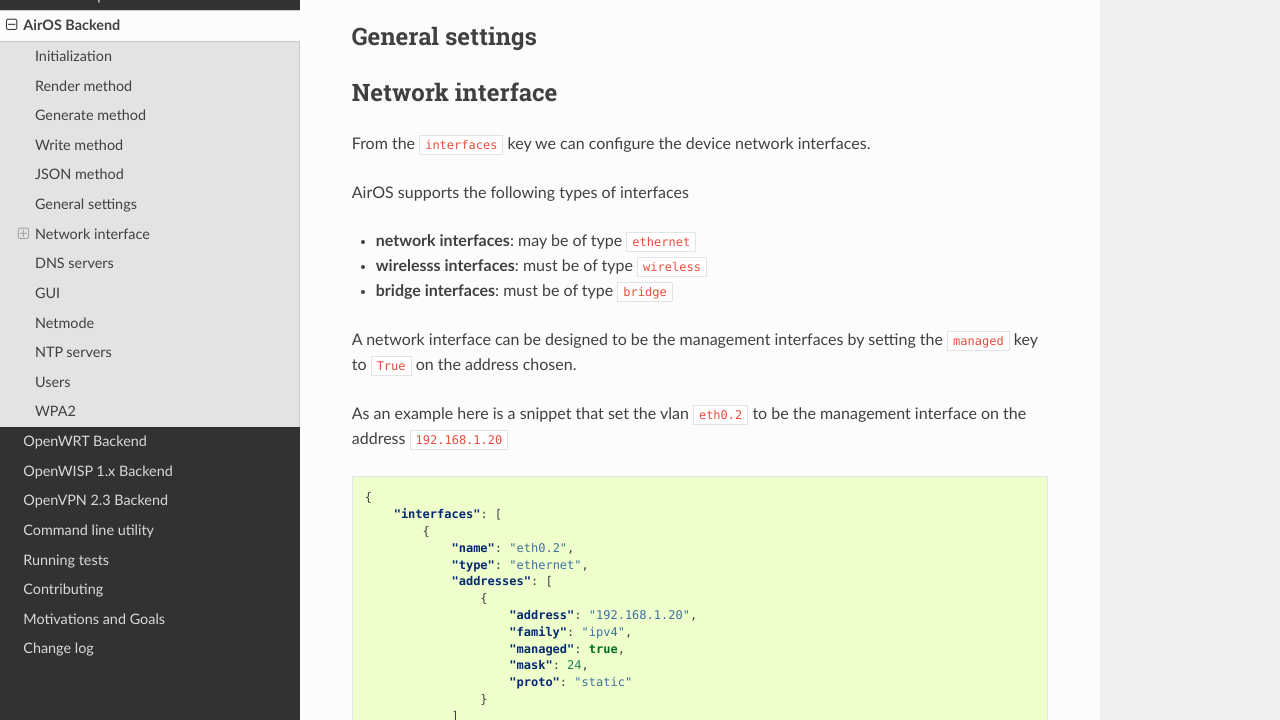
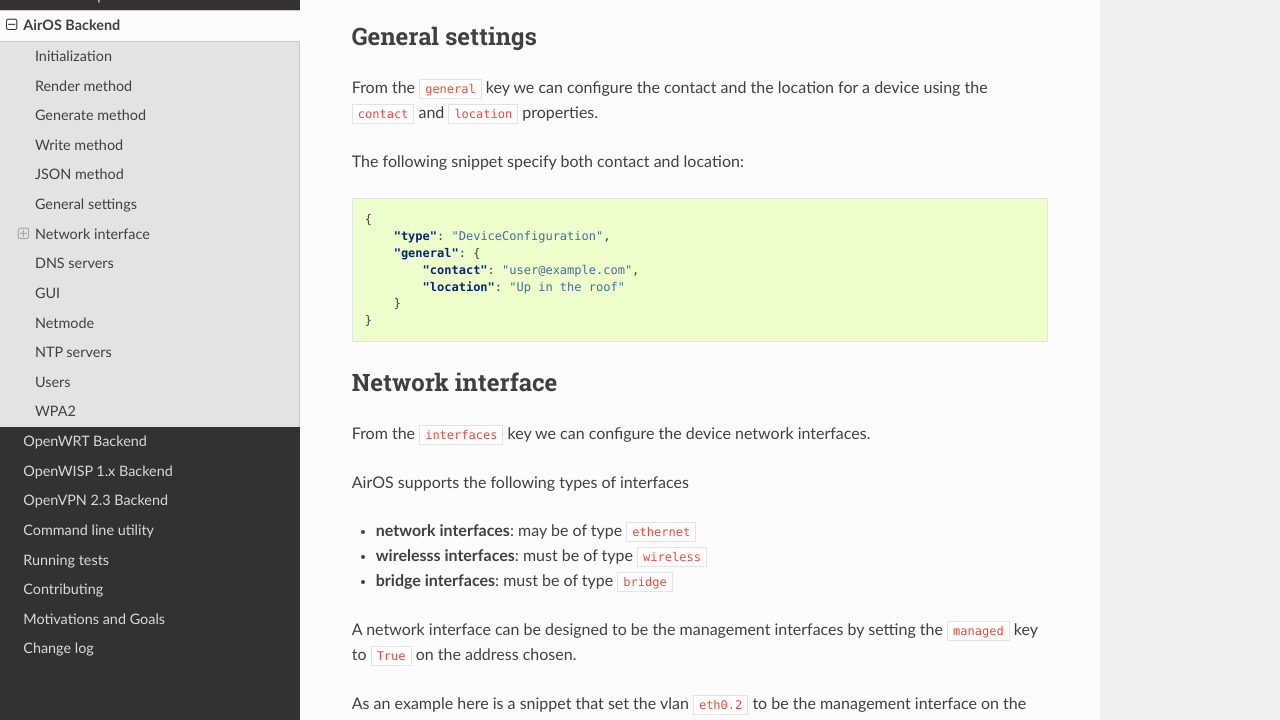
Before and after one commit to openwisp/netjsonconfig, a Sphinx documentation site: the page built from docs/source/backends/airos.rst, in a window 1280 px wide and 900 px high, scrolled down 1356 px, cut to the strip 180-900 px from the top of the window. Built offline with Sphinx 7.4.7 and the Read the Docs theme 2.0.0, drawn with Linux system fonts in a browser that asks for light colours.

Commit message:
[airos] specify both location and mantainer from netjson

```diff
--- a/docs/source/backends/airos.rst
+++ b/docs/source/backends/airos.rst
@@ -55,6 +55,20 @@
 
 General settings
 ----------------
+
+From the ``general`` key we can configure the contact and the location for a device using the ``contact`` and ``location`` properties.
+
+The following snippet specify both contact and location:
+
+.. code-block:: json
+
+    {
+        "type": "DeviceConfiguration",
+        "general": {
+            "contact": "user@example.com",
+            "location": "Up in the roof"
+        }
+    }
 
 Network interface
 -----------------
```
Also changed, not shown: 1 other file.
